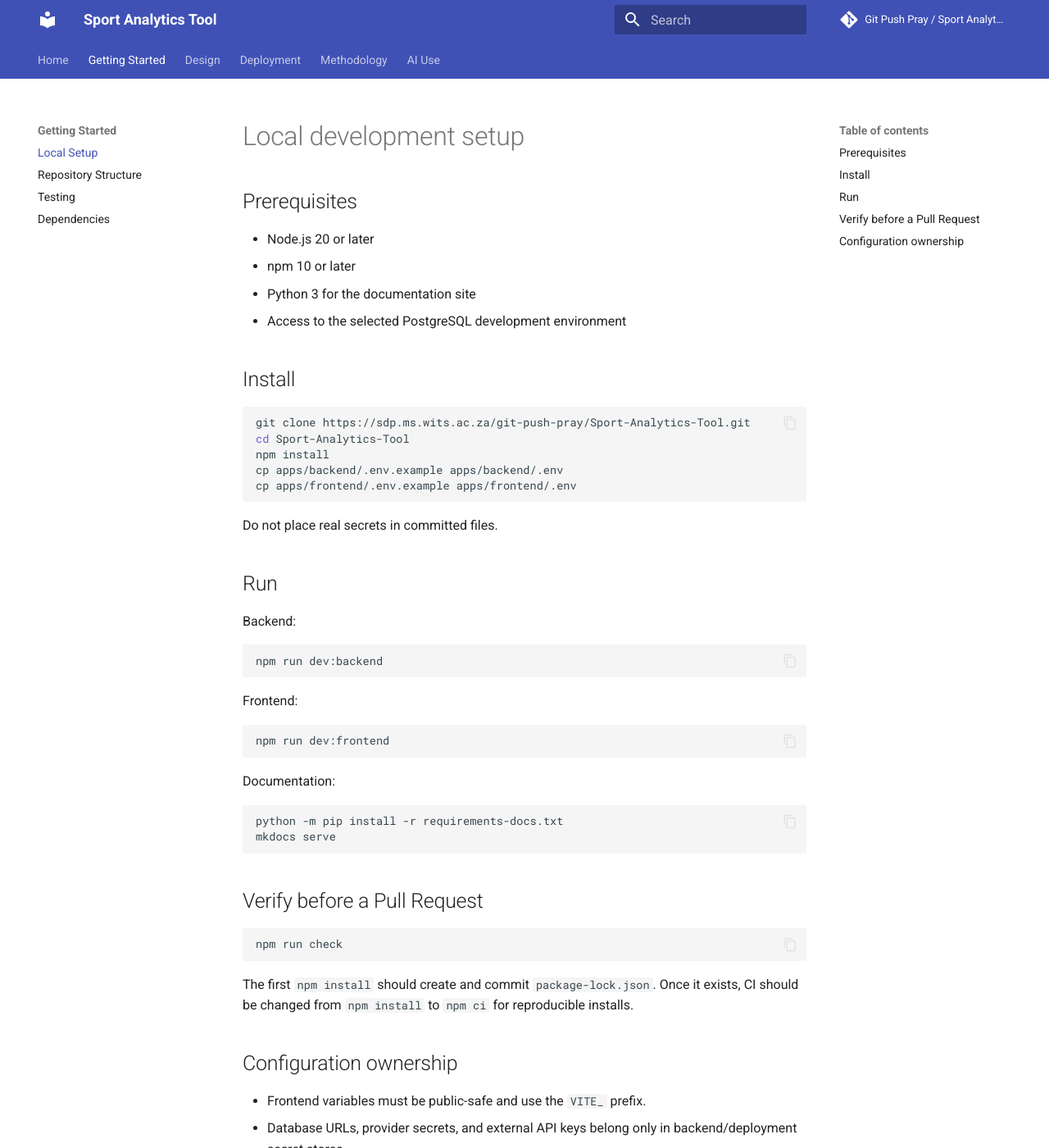
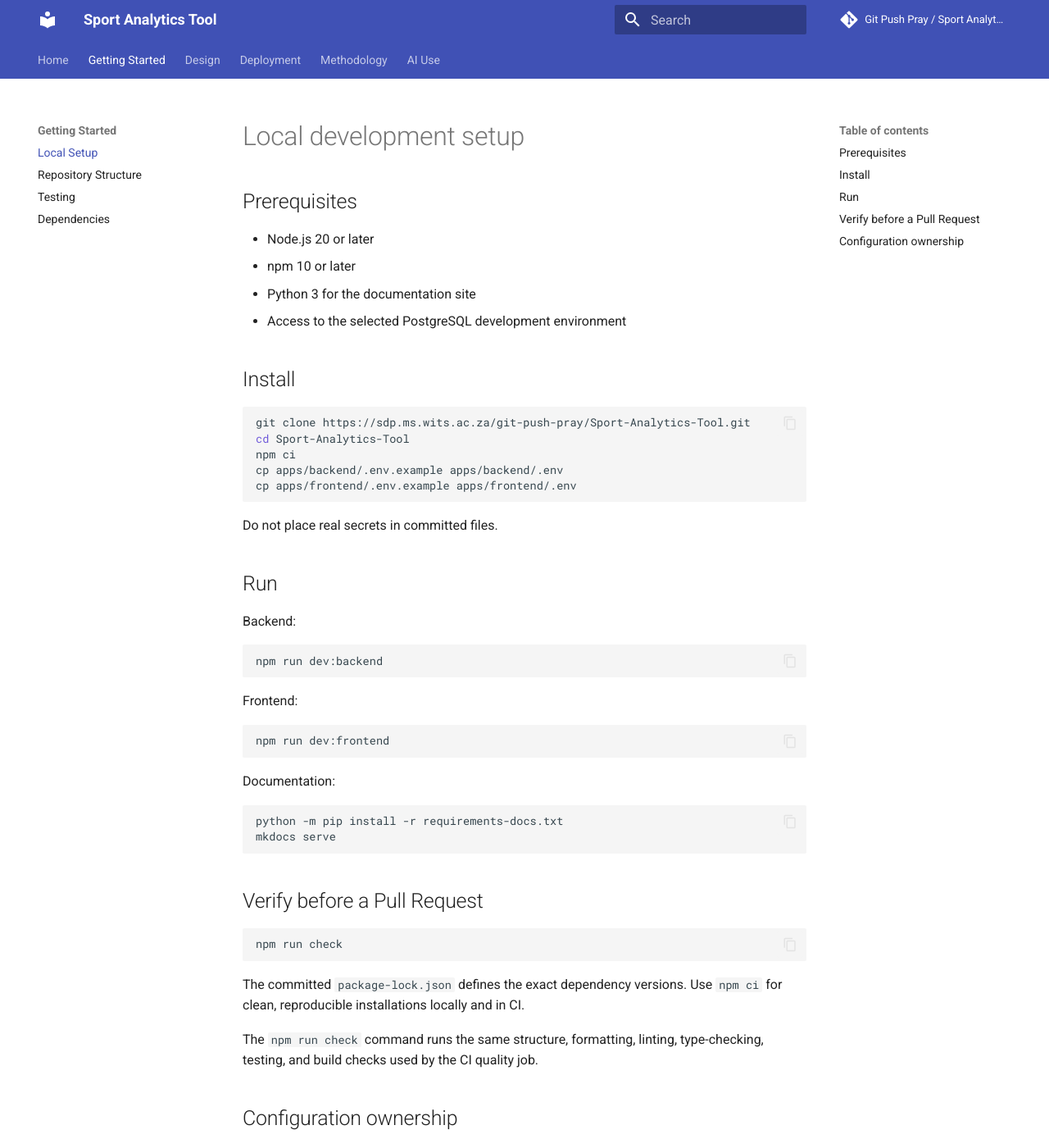
Before and after one commit to NadavSundy/Sport-Analytics-Tool, an MkDocs documentation site: the page built from docs/development/setup.md, in a window 1280 px wide and 1400 px high. Shown: the whole window at 82% size. Built offline with MkDocs 1.6.1 and Material for MkDocs 9.7.7, drawn with Linux system fonts in a browser that asks for light colours.

Commit message:
docs: record reproducible CI workflow
Refs #10

Assisted-by: ChatGPT-Web[GPT-5.6 Thinking]

````diff
--- a/docs/development/setup.md
+++ b/docs/development/setup.md
@@ -12,7 +12,7 @@
 ```bash
 git clone https://sdp.ms.wits.ac.za/git-push-pray/Sport-Analytics-Tool.git
 cd Sport-Analytics-Tool
-npm install
+npm ci
 cp apps/backend/.env.example apps/backend/.env
 cp apps/frontend/.env.example apps/frontend/.env
 ```
@@ -46,7 +46,9 @@ mkdocs serve
 npm run check
 ```
 
-The first `npm install` should create and commit `package-lock.json`. Once it exists, CI should be changed from `npm install` to `npm ci` for reproducible installs.
+The committed `package-lock.json` defines the exact dependency versions. Use `npm ci` for clean, reproducible installations locally and in CI.
+
+The `npm run check` command runs the same structure, formatting, linting, type-checking, testing, and build checks used by the CI quality job.
 
 ## Configuration ownership
 
````
Also changed, not shown: docs/development/dependencies.md (+5 -1 lines), docs/development/testing.md (+9 -0 lines), 1 other file.
